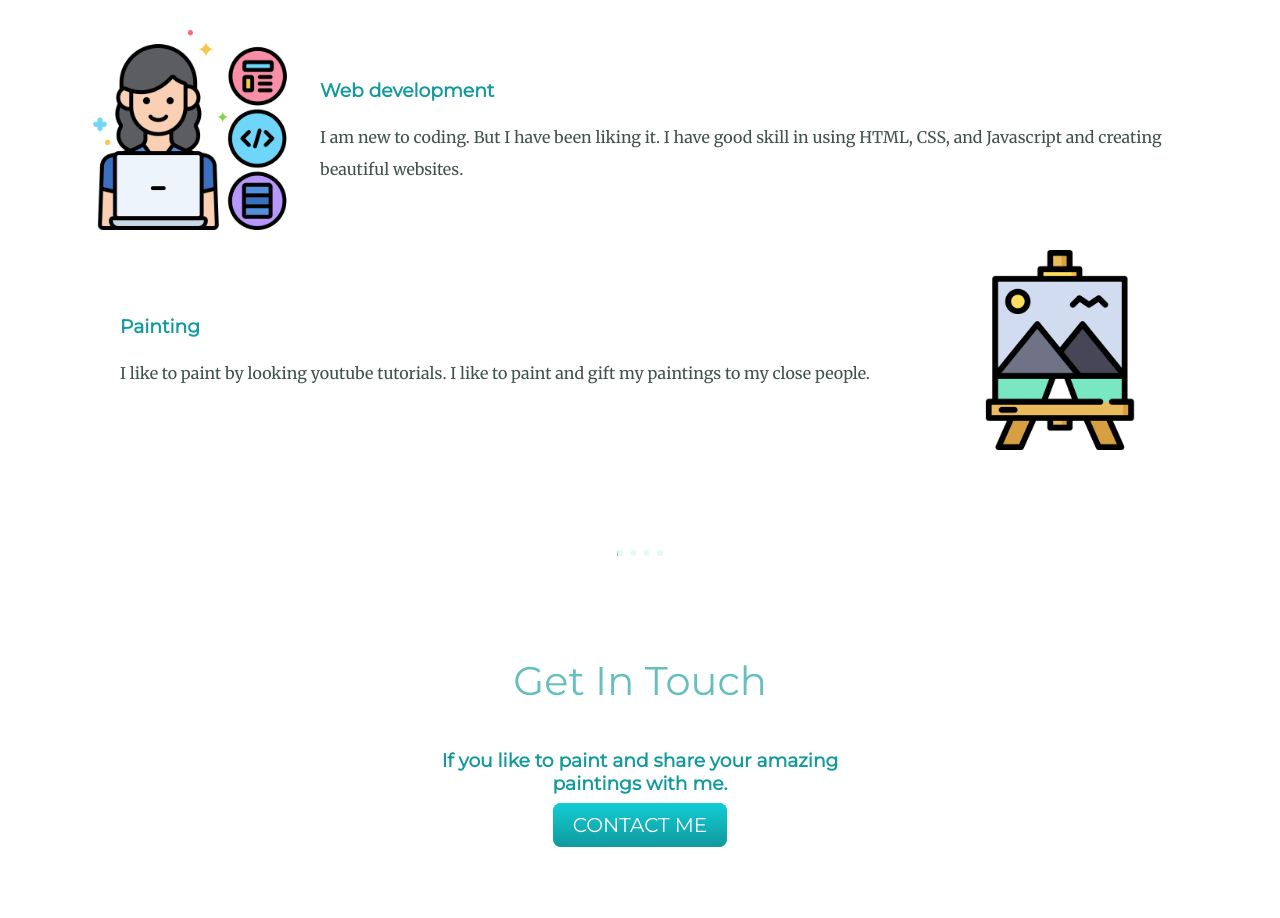
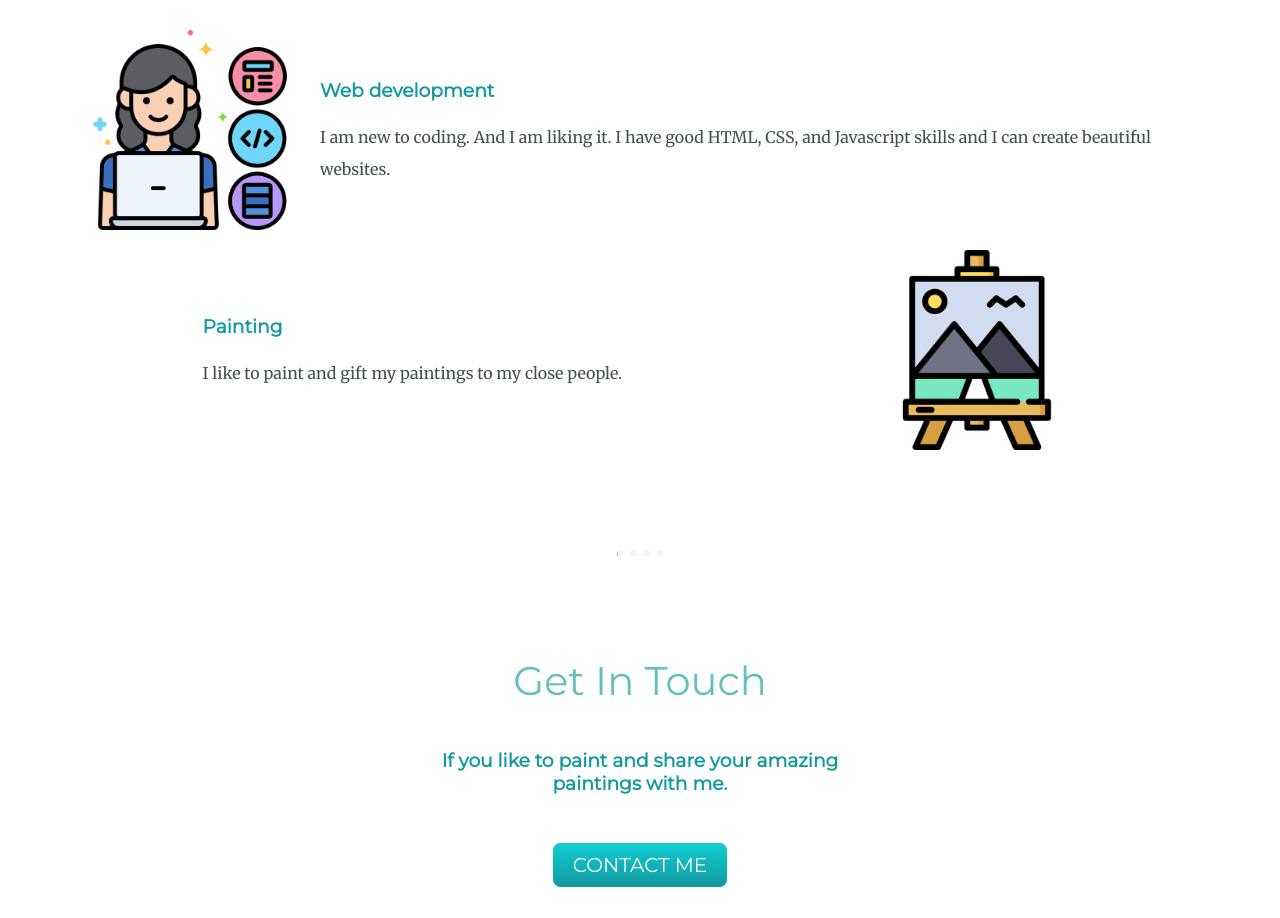
Before and after one commit to PrabinaRegmi/PrabinaUS, a plain HTML site: page index.html in a window 1280 px wide. Shown: the part 1520-2438 px from the top of the page. Drawn offline with Linux system fonts and the light colour scheme.

Commit message:
Making some changes in the content

```diff
--- a/index.html
+++ b/index.html
@@ -37,8 +37,8 @@
           <div class="skill-text-container">
             <div class="skill-text">
               <h3>Web development</h3>
-              <p>I am new to coding. But I have been liking it. I have good skill in using HTML, CSS, and Javascript and
-                creating beautiful websites.</p>
+              <p>I am new to coding. And I am liking it. I have good HTML, CSS, and Javascript skills and I can
+                create beautiful websites.</p>
             </div>
           </div>
         </div>
@@ -47,7 +47,7 @@
           <div class="skill-text-container">
             <div class="skill-text">
               <h3>Painting</h3>
-              <p>I like to paint by looking youtube tutorials. I like to paint and gift my paintings to my close people.</p>
+              <p>I like to paint and gift my paintings to my close people.</p>
             </div>
           </div>
           <div class="skill-image">
@@ -59,6 +59,8 @@
       <div class="contact-me">
         <h2>Get In Touch</h2>
         <h3>If you like to paint and share your amazing paintings with me.</h3>
+        <br>
+        <br>
 
         <a class="btn" href="prabinasanu@gmail.com">CONTACT ME</a>
       </div>
```
